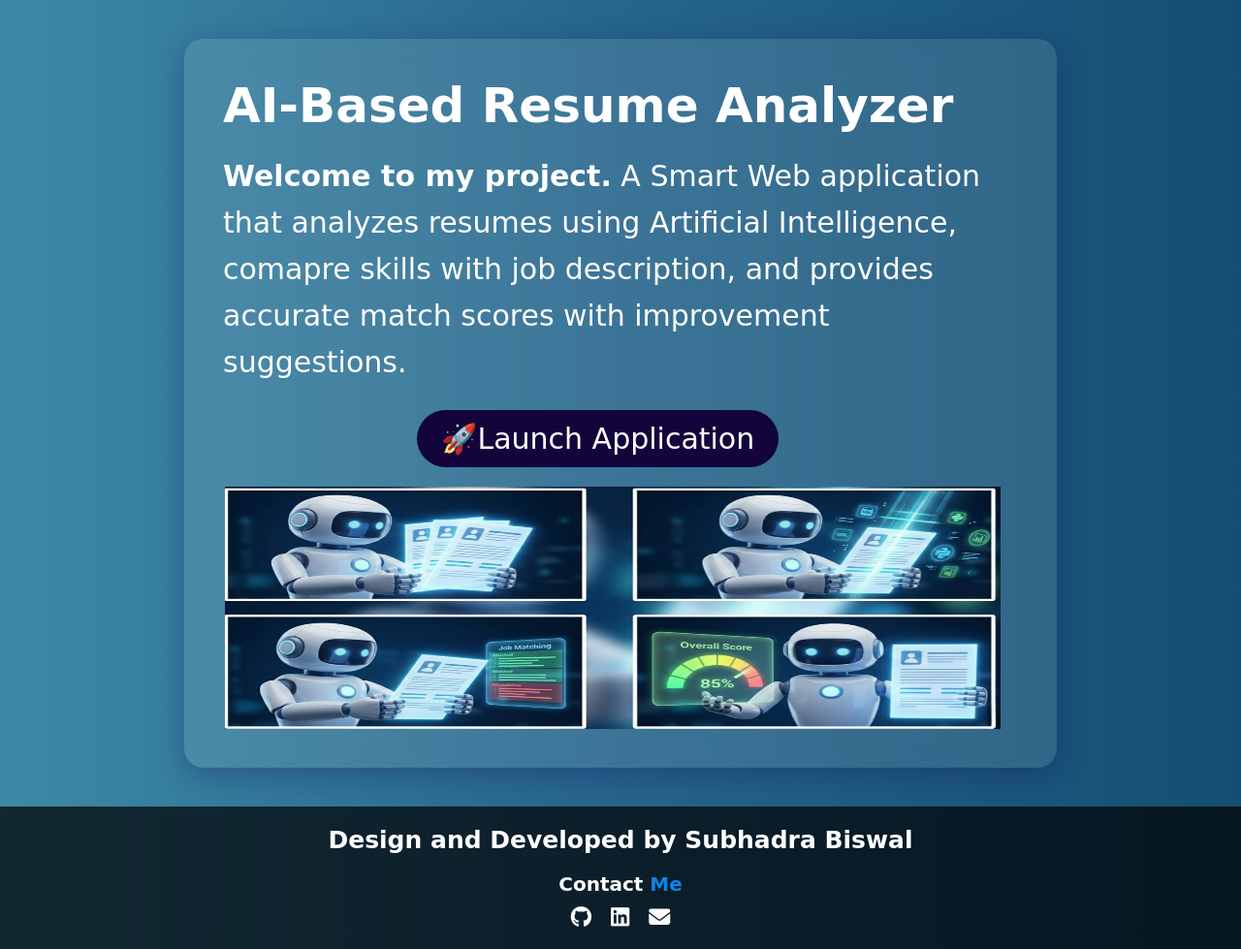
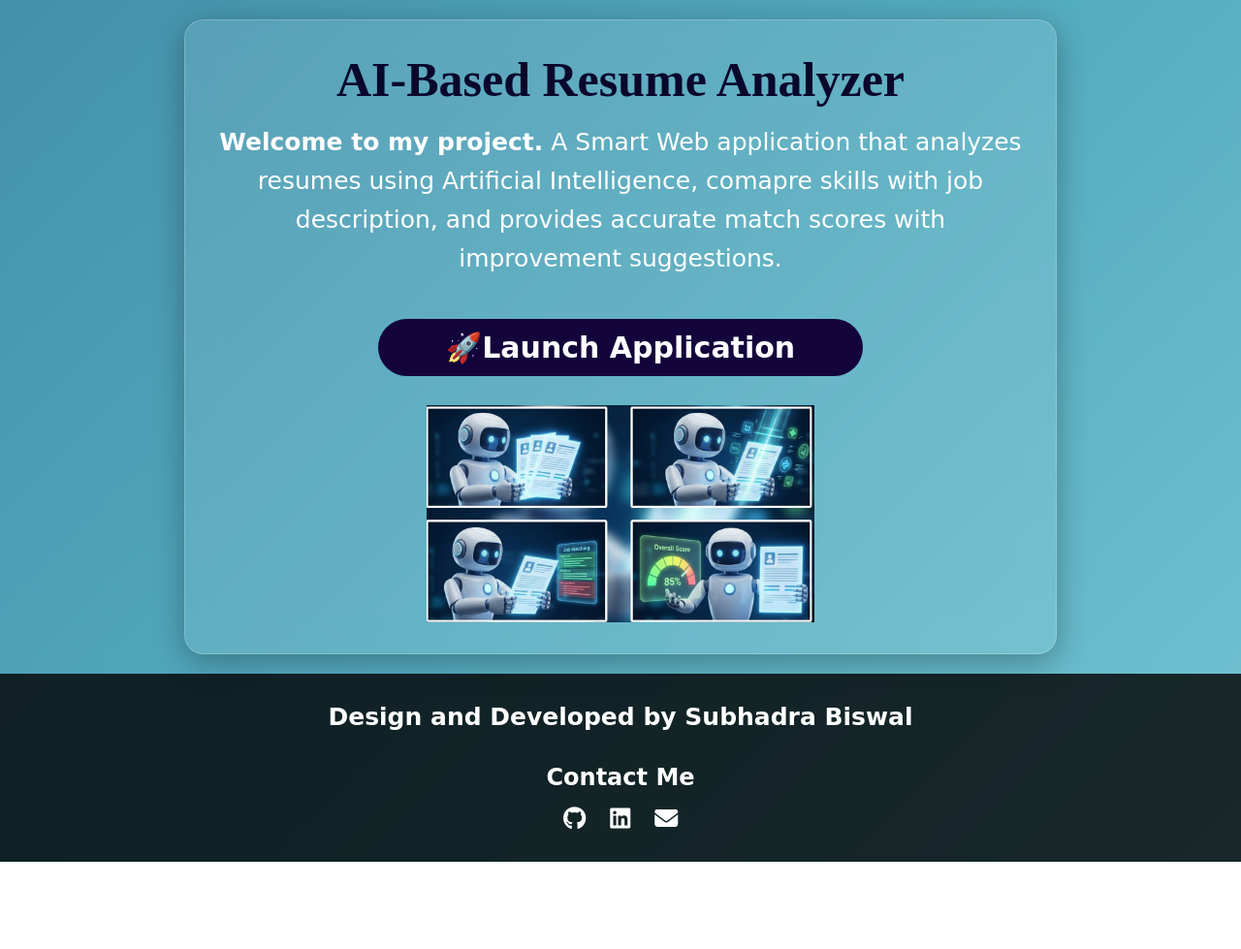
Before and after one commit to subhadrasony1312-dot/AI-Based_ResumeAnalyzer, a plain HTML site: page index.html in a window 1280 px wide. Shown: the whole page at 97% size. After the commit the page ends 889 px from the top, so only its background shows below. Drawn offline with Linux system fonts and the light colour scheme; files whose address does not match are found by name.

Commit message:
Update style.css

```diff
--- a/style.css
+++ b/style.css
@@ -1,3 +1,4 @@
+/* RESET & BASE */
 * {
     margin: 0;
     padding: 0;
@@ -5,20 +6,21 @@
 }
 
 body {
-    font-family:cursive;
+    /* Using Poppins (from your HTML) instead of Cursive for better mobile readability */
+    font-family: cursive;
     min-height: 100vh;
-    background:linear-gradient(to right,#a7ebf2,#54acbf,#26658c,#023859,#011c40);
+    background: linear-gradient(-45deg, #a7ebf2, #54acbf, #26658c, #023859);
     background-size: 400% 400%;
-    animation: gradientMove 4s ease-in-out infinite;
+    animation: gradientMove 8s ease-in-out infinite;
     display: flex;
     flex-direction: column;
-    justify-content: space-between;
     overflow-x: hidden;
 }
-@keyframes gradientMove{
-    0%{background-position: 0% 50%;}
-    50%{background-position: 100% 50%;}
-    100%{background-position: 0% 50%;}
+
+@keyframes gradientMove {
+    0% { background-position: 0% 50%; }
+    50% { background-position: 100% 50%; }
+    100% { background-position: 0% 50%; }
 }
 
 /* MAIN SECTION */
@@ -27,123 +29,124 @@ body {
     display: flex;
     justify-content: center;
     align-items: center;
-    flex-wrap: wrap;
-    padding: 40px;
-    gap: 40px;
+    padding: 20px; /* Safety padding for small screens */
 }
 
 /* GLASS CONTAINER */
 .glass-container {
+    width: 100%;
     max-width: 900px;
-    padding: 40px;
+    padding: 2rem;
     border-radius: 20px;
     background: rgba(255, 255, 255, 0.1);
     backdrop-filter: blur(15px);
-    box-shadow: 0 8px 32px rgba(15, 9, 86, 0.3);
+    -webkit-backdrop-filter: blur(15px);
+    border: 1px solid rgba(255, 255, 255, 0.2);
+    box-shadow: 0 8px 32px rgba(0, 0, 0, 0.3);
     color: white;
+    text-align: center;
 }
 
+/* RESPONSIVE TYPOGRAPHY */
 .glass-container h1 {
-    font-size: 50px;
-    margin-bottom: 20px;
+    font-family: bold;
+    color: #09072c;
+    font-size:50px; /* Shrinks on mobile, grows on desktop */
+    margin-bottom: 1rem;
 }
 
 .glass-container p {
-    font-size: 30px;
-    margin-bottom: 25px;
+    font-size: 25px;
+    font-family: cursive;
+    margin-bottom: 2rem;
     line-height: 1.6;
 }
 
 /* BUTTON */
 .btn {
-    display: inline-block;
-    padding: 12px 25px;
+    display: inline-flex;
+    align-items: center;
+    justify-content: center;
+    padding: 12px 30px;
     background: #13053b;
-    color: white;
+    color: white !important;
     text-decoration: none;
-    border-radius: 30px;
+    border-radius: 50px;
     transition: 0.3s ease;
     font-size: 30px;
-    justify-content: center;
-    align-items: center;
-    text-align: center;
-    margin: auto 200px;
+    font-weight: 600;
+    margin: 10px auto;
+    width: 500px;
 }
 
 .btn:hover {
-    background: beige;
-    color: #13053b;
-
-}
-.robot-animation{
-    width:800px;
-    height:250px;
-    display:block;
-    position: relative;
-    margin:20px 0 0 2px;
-    justify-content: center;
-    align-items: center;
+    background: white;
+    color: #13053b !important;
+    transform: translateY(-3px);
 }
 
+/* IMAGE FIX - This was your biggest issue */
+.robot-animation {
+    width: 100%;
+    max-width: 400px; /* Limits the size so it doesn't break the layout */
+    height: auto;
+    display: block;
+    margin: 20px auto 0;
+}
 
 /* FOOTER */
 footer {
-    background: rgba(0, 0, 0, 0.7);
+    background: rgba(0, 0, 0, 0.8);
     color: white;
-    padding: 20px 40px;
+    padding: 30px 20px;
+    text-align: center;
 }
 
-.footer-text {
+footer h6 {
     margin-bottom: 15px;
-    font-size: 30px;
-}
-
-/* CONTACT */
-.contact {
-    text-align: left;
-}
-
-.contact h2 {
-    font-size: 20px;
-    margin-bottom: 10px;
-}
-
-.contact span {
-    color: rgb(12, 132, 237);
-    font-size: 20px;
 }
 
 .social-container {
     display: flex;
-    gap: 20px;
+    justify-content: center;
+    gap: 25px;
+    margin-top: 15px;
 }
 
 .icon {
-    font-size: 22px;
+    font-size: 24px;
     color: white;
     transition: 0.3s;
 }
 
 .icon:hover {
-    color: steelblue;
+    color: #0c84ed;
 }
 
-/* RESPONSIVE */
-@media (max-width: 768px) {
-    .main-wrapper {
-        flex-direction: column;
-        text-align: center;
+/* SPINNER & LOADING STATES */
+@keyframes spin { to { transform: rotate(360deg); } }
+.spinner {
+    display: inline-block;
+    width: 18px;
+    height: 18px;
+    border: 2px solid rgba(255,255,255,0.3);
+    border-radius: 50%;
+    border-top-color: #fff;
+    animation: spin 0.8s linear infinite;
+    margin-right: 10px;
+}
+
+.btn.loading {
+    pointer-events: none;
+    opacity: 0.8;
+}
+
+/* MOBILE SPECIFIC TWEAKS */
+@media (max-width: 480px) {
+    .glass-container {
+        padding: 1.5rem;
     }
-
-    .glass-container {
-        width: 90%;
-    }
-
-    .contact {
-        text-align: center;
-    }
-
-    .social-container {
-        justify-content: center;
+    .btn {
+        width: 100%; /* Full width button on very small phones */
     }
 }
```
